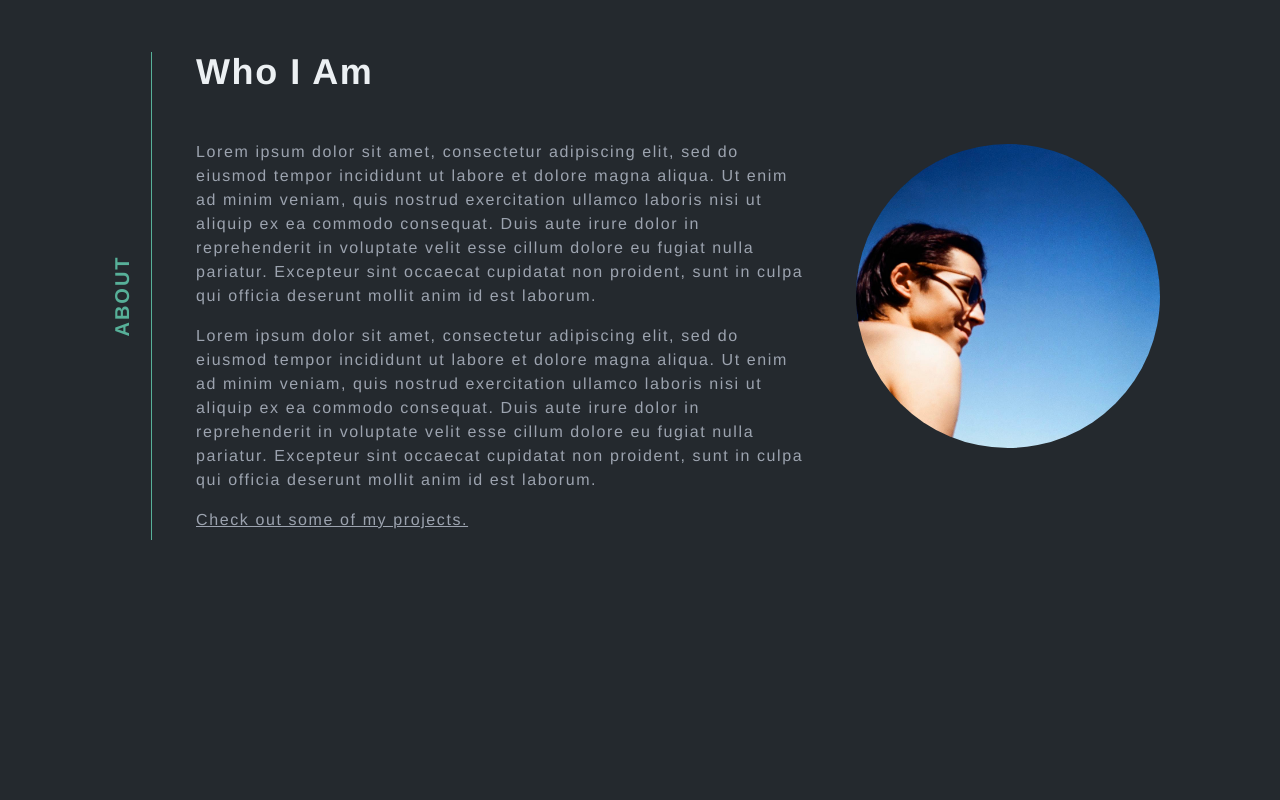
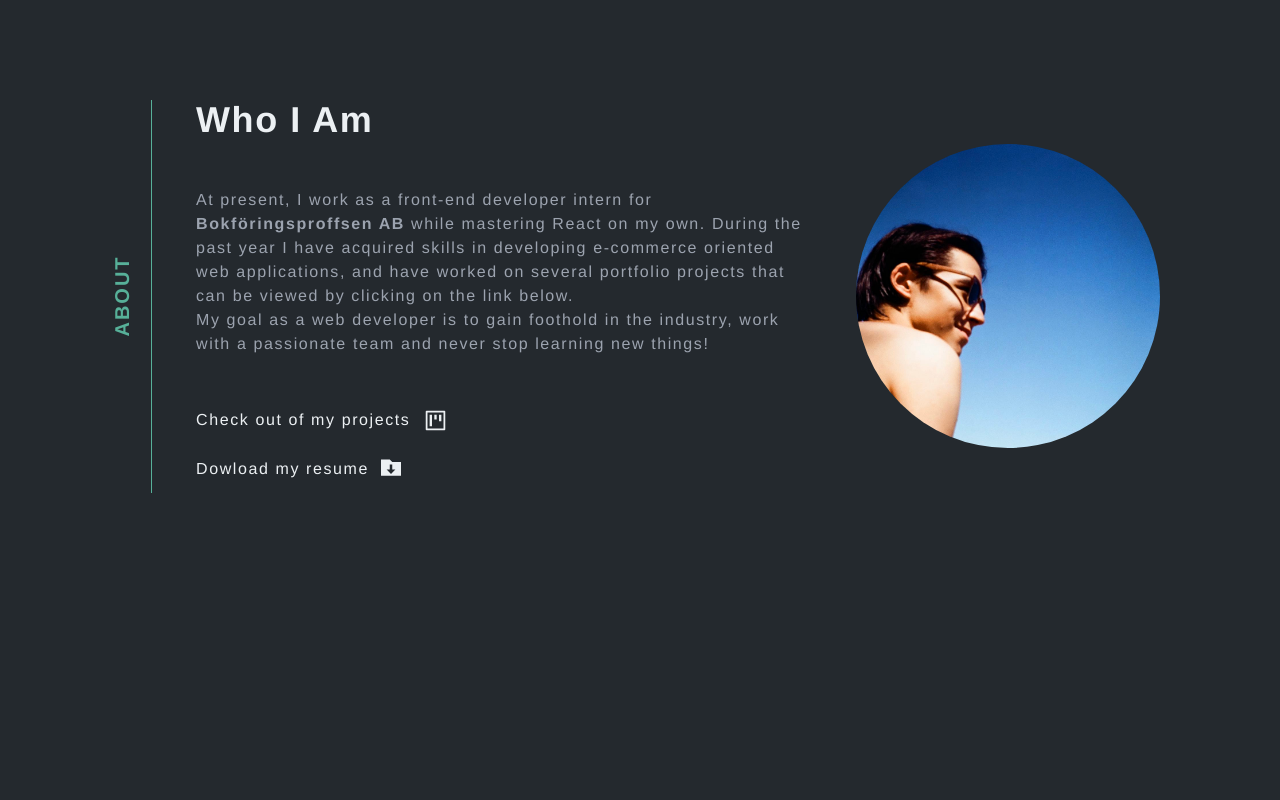
Before and after one commit to Hidnish/portfolio-nextjs, a Next.js app: page / in a window 1280 px wide. Shown: the part 960-1760 px from the top of the page. Built offline with nearby package versions, Linux system fonts and the light colour scheme.

Commit message:
Add links to cv and projects

```diff
--- a/components/About.jsx
+++ b/components/About.jsx
@@ -2,6 +2,8 @@ import React from 'react';
 import Link from 'next/link';
 import Image from 'next/image';
 import Dede from '../public/assets/hideo.jpg';
+import { ImFolderDownload } from 'react-icons/im';
+import { AiOutlineProject } from 'react-icons/ai';
 
 const About = () => {
 	return (
@@ -17,33 +19,32 @@ const About = () => {
 				</div>
 				<div className="col-span-7">
 					<h2 className="py-4 lg:pb-10 lg:pt-0">Who I Am</h2>
-					<p className="py-2 text-gray-400">
-						Lorem ipsum dolor sit amet, consectetur adipiscing elit,
-						sed do eiusmod tempor incididunt ut labore et dolore
-						magna aliqua. Ut enim ad minim veniam, quis nostrud
-						exercitation ullamco laboris nisi ut aliquip ex ea
-						commodo consequat. Duis aute irure dolor in
-						reprehenderit in voluptate velit esse cillum dolore eu
-						fugiat nulla pariatur. Excepteur sint occaecat cupidatat
-						non proident, sunt in culpa qui officia deserunt mollit
-						anim id est laborum.
+					<p className="pt-2 pb-10 text-gray-400">
+						At present, I work as a front-end developer intern for{' '}
+						<strong>Bokföringsproffsen AB</strong> while mastering
+						React on my own. During the past year I have acquired
+						skills in developing e-commerce oriented web
+						applications, and have worked on several portfolio
+						projects that can be viewed by clicking on the link
+						below.
+						<br /> My goal as a web developer is to gain foothold in
+						the industry, work with a passionate team and never stop
+						learning new things!
 					</p>
-					<p className="py-2 text-gray-400">
-						Lorem ipsum dolor sit amet, consectetur adipiscing elit,
-						sed do eiusmod tempor incididunt ut labore et dolore
-						magna aliqua. Ut enim ad minim veniam, quis nostrud
-						exercitation ullamco laboris nisi ut aliquip ex ea
-						commodo consequat. Duis aute irure dolor in
-						reprehenderit in voluptate velit esse cillum dolore eu
-						fugiat nulla pariatur. Excepteur sint occaecat cupidatat
-						non proident, sunt in culpa qui officia deserunt mollit
-						anim id est laborum.
-					</p>
-					<Link href="/#projects">
-						<p className="py-2 text-gray-400 underline cursor-pointer">
-							Check out some of my projects.
-						</p>
-					</Link>
+					<a
+						href="#projects"
+						className="py-3 cursor-pointer hover:text-oltremare ease-in duration-200 flex w-fit"
+					>
+						Check out of my projects &nbsp; <AiOutlineProject size={25} />
+					</a>
+					<a
+						href="/../public/assets/Hideo_CV_2022.pdf"
+						title="resume"
+						className="py-3 cursor-pointer hover:text-oltremare ease-in duration-200 flex w-fit"
+						download
+					>
+						Dowload my resume &nbsp; <ImFolderDownload size={20} />
+					</a>
 				</div>
 				<div className="col-span-4 w-full max-w-md h-auto m-auto mt-6 lg:mt-auto rounded-full flex items-center justify-center p-4">
 					<Image src={Dede} className="rounded-full" alt="/" />
```
